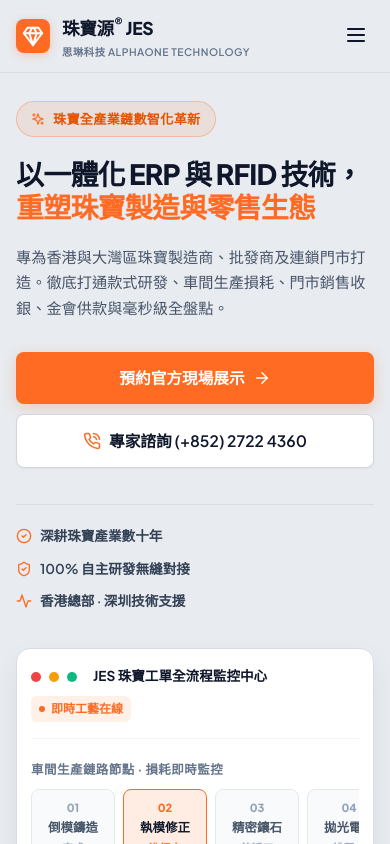
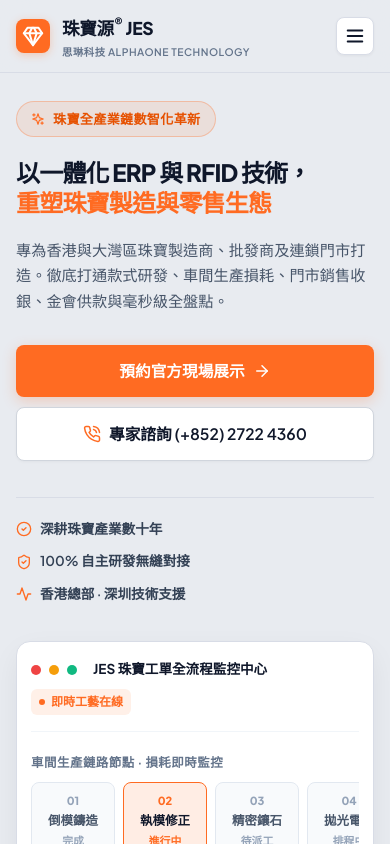
Before and after one commit to leighapollo277-coder/jewel-erp-website, a React (Vite) app: page / in a window 390 px wide. Shown: the top 844 px of the page. Built offline with nearby package versions, Linux system fonts and the light colour scheme.

Commit message:
fix(navbar & hero): refine mobile headline wrap and visible menu toggle button

```diff
--- a/src/components/landing/LandingHero.jsx
+++ b/src/components/landing/LandingHero.jsx
@@ -59,9 +59,9 @@
           <h1
             className="hero-title"
             style={{
-              fontSize: 'clamp(1.75rem, 6.2vw, 3.4rem)',
+              fontSize: 'clamp(1.5rem, 5.2vw, 3.2rem)',
               fontWeight: 900,
-              lineHeight: 1.2,
+              lineHeight: 1.25,
               color: '#0F172A',
               letterSpacing: '-0.8px',
               marginBottom: '20px',
--- a/src/components/landing/LandingNavbar.jsx
+++ b/src/components/landing/LandingNavbar.jsx
@@ -158,17 +158,18 @@
         <button
           onClick={() => setMobileMenuOpen(!mobileMenuOpen)}
           style={{
-            display: 'none',
-            background: 'none',
-            border: 'none',
+            background: '#FFFFFF',
+            border: '1px solid #D8DCE6',
             color: '#0F172A',
             cursor: 'pointer',
-            padding: '6px',
+            padding: '7px',
+            borderRadius: '8px',
+            boxShadow: '0 1px 3px rgba(0,0,0,0.05)',
           }}
           className="mobile-toggle"
           aria-label="Toggle menu"
         >
-          {mobileMenuOpen ? <X size={24} /> : <Menu size={24} />}
+          {mobileMenuOpen ? <X size={22} color="#FF6B22" /> : <Menu size={22} color="#0F172A" />}
         </button>
       </div>
 
@@ -233,12 +234,17 @@
       )}
 
       <style>{`
+        .mobile-toggle {
+          display: none;
+        }
         @media (max-width: 860px) {
           .desktop-nav {
             display: none !important;
           }
           .mobile-toggle {
-            display: block !important;
+            display: flex !important;
+            align-items: center !important;
+            justify-content: center !important;
           }
         }
         @media (max-width: 640px) {
```
